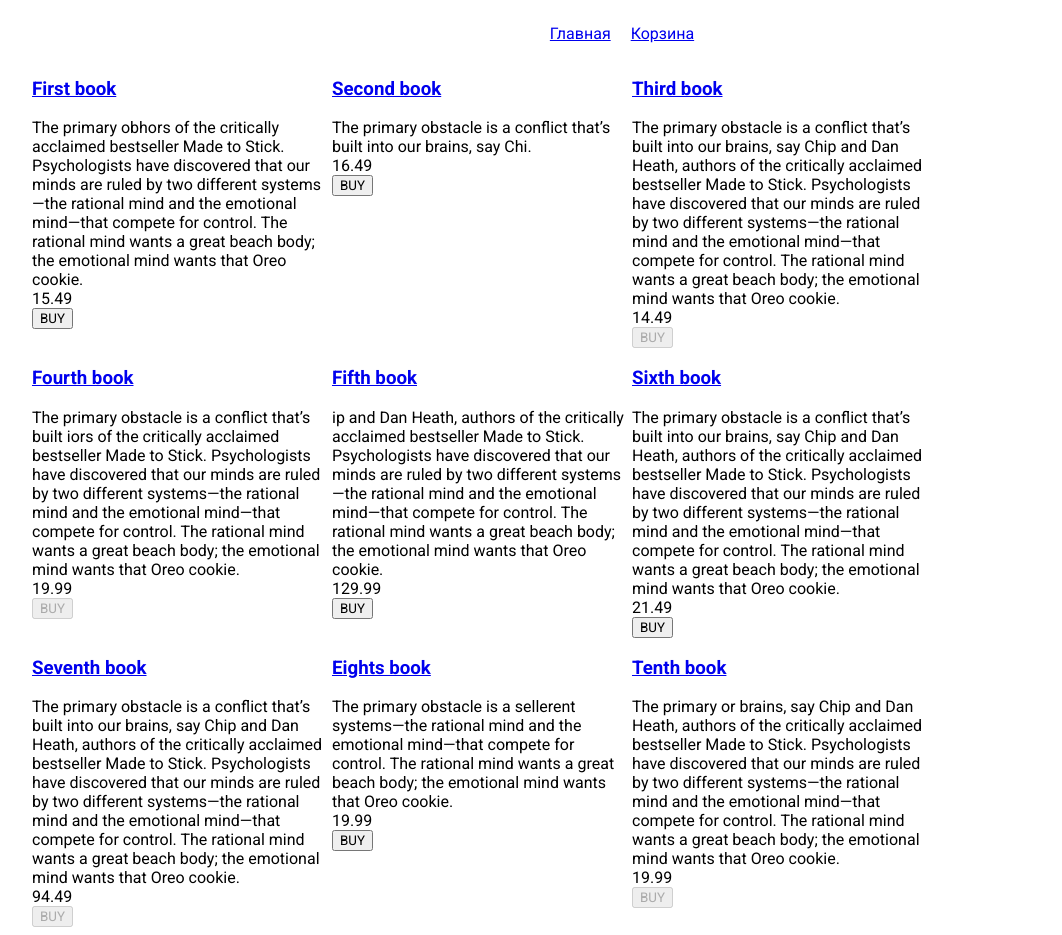
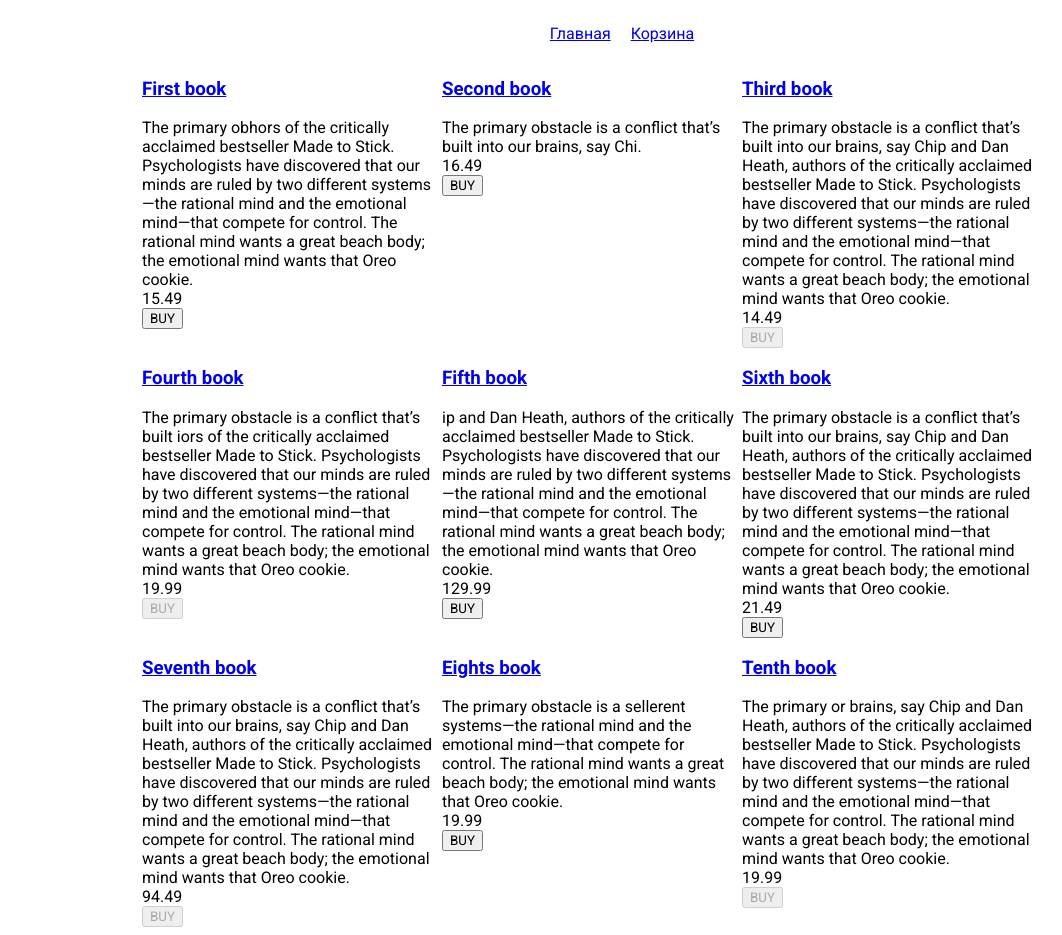
Before and after one commit to yurakuzmich/book-shop, an Angular app: page / in a window 1280 px wide. Shown: the whole page, without its empty margins (48-1110 px from the left). Built offline with nearby package versions, Linux system fonts and the light colour scheme.

Commit message:
feat: add click event in books list

```diff
--- a/src/app/components/books-list/books-list.component.html
+++ b/src/app/components/books-list/books-list.component.html
@@ -4,7 +4,7 @@
         <div>{{ book.description }}</div>
         <div>{{ book.price }}</div>
         <div>
-            <button [disabled]="!book.isAvailable">BUY</button>
+            <button [disabled]="!book.isAvailable" (click)="onBuy(book)">BUY</button>
         </div>
     </div>
 </div>
--- a/src/app/components/books-list/books-list.component.scss
+++ b/src/app/components/books-list/books-list.component.scss
@@ -1,7 +1,8 @@
 .books {
     display: flex;
     flex-direction: row;
-    justify-content: flex-start;
+    justify-content: center;
+    align-items: flex-start;
     flex-wrap: wrap;
 
     &__card {
--- a/src/app/components/books-list/books-list.component.ts
+++ b/src/app/components/books-list/books-list.component.ts
@@ -1,6 +1,7 @@
 import { Component, OnInit } from '@angular/core';
 import { IBook } from 'src/app/models/book';
 import { BooksService } from 'src/app/services/books.service';
+import { CartService } from 'src/app/services/cart.service';
 
 @Component({
   selector: 'ng-books-list',
@@ -10,12 +11,18 @@ import { BooksService } from 'src/app/services/books.service';
 export class BooksListComponent implements OnInit {
 
   booksList :IBook[] | undefined;
+  cartService;
 
-  constructor(books: BooksService) {
+  constructor(books: BooksService, cartService: CartService) {
     this.booksList = books.getBooks();
+    this.cartService = cartService;
   }
 
   ngOnInit(): void {
   }
 
+  onBuy(book: IBook) {
+    this.cartService.addBook(book);
+  }
+
 }
```
